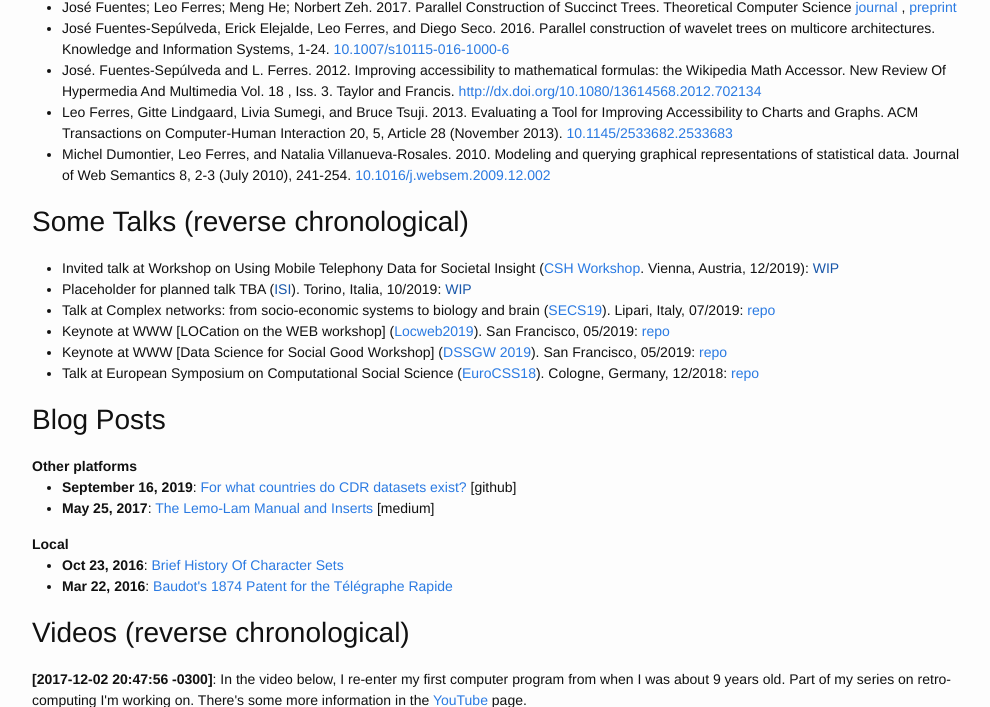
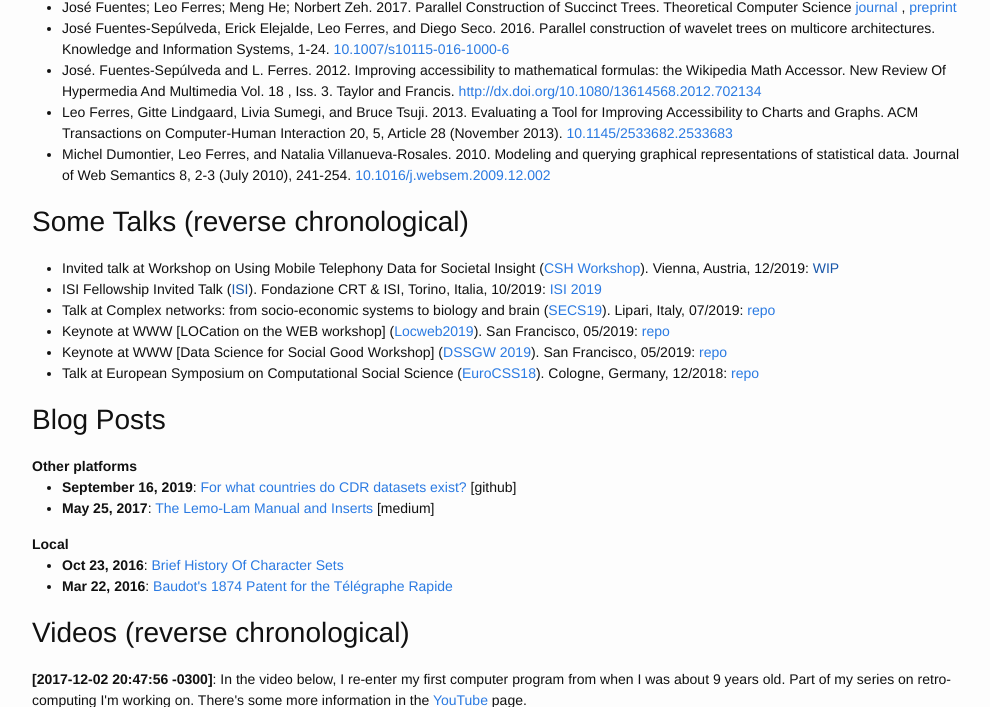
Before and after one commit to leoferres/leoferres.github.io, a Jekyll site: the page built from index.html, in a window 1280 px wide and 900 px high, scrolled down 1178 px, cut to the strip 0-707 px from the top of the window. Shown: the whole strip, without its empty margins (138-1128 px from the left). Built offline with Jekyll 4.4.1, drawn with Linux system fonts in a browser that asks for light colours; comment, search, counter and statistics services are not loaded.

Commit message:
isi talk

```diff
--- a/index.html
+++ b/index.html
@@ -170,13 +170,13 @@ layout: default
     <li>
       Invited talk at Workshop on Using Mobile Telephony Data for
       Societal Insight
-      (<a href="https://www.csh.ac.at/event/using-mobile-telephony-data-societal-insight/">CSH Workshop</a>. Vienna,
-      Austria,
-      12/2019): <a href="">WIP</a>
+      (<a href="https://www.csh.ac.at/event/using-mobile-telephony-data-societal-insight/">CSH
+      Workshop</a>). Vienna, Austria, 12/2019: <a href="">WIP</a>
     </li>
     <li>
-      Placeholder for planned talk TBA (<a href="">ISI</a>). Torino,
-      Italia, 10/2019: <a href="">WIP</a>
+      ISI Fellowship Invited Talk (<a href="">ISI</a>). Fondazione CRT
+      & ISI, Torino, Italia,
+      10/2019: <a href="https://github.com/leoferres/isi_fellowship_19/blob/master/isi2019.pdf">ISI 2019</a>
     </li>
     <li>
       Talk at Complex networks: from socio-economic systems to biology
```
